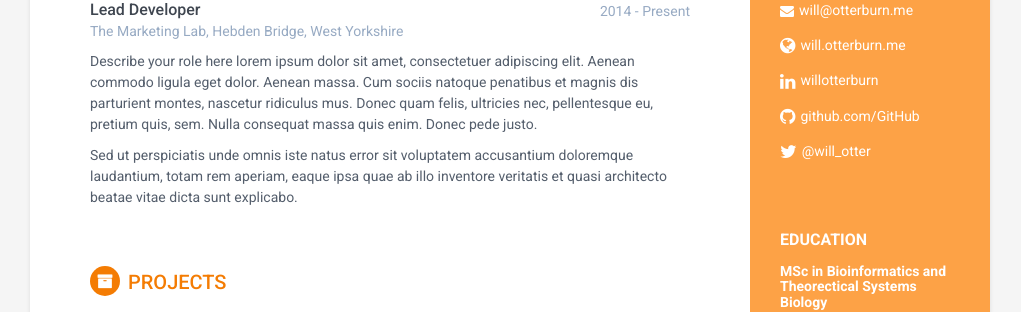
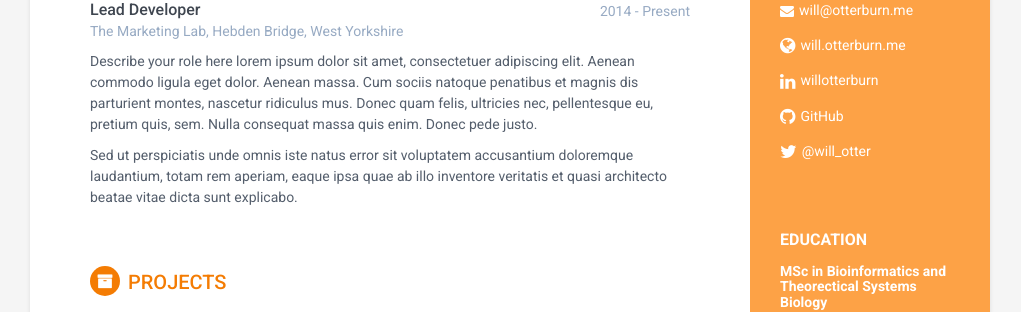
Before and after one commit to IkeLutra/willotter.github.io, a Jekyll site: the page built from index.html, in a window 1280 px wide. Shown: the part 333-645 px from the top of the page, without its empty margins (130-1151 px from the left). Built offline with Jekyll 4.4.1, drawn with Linux system fonts in a browser that asks for light colours.

Commit message:
Removes github url to match linkedin

```diff
--- a/_includes/sidebar.html
+++ b/_includes/sidebar.html
@@ -31,7 +31,7 @@
                     {% endif %}
 
                     {% if site.github %}
-                    <li class="github"><i class="fa fa-github"></i><a href="http://github.com/{{site.github}}" target="_blank">github.com/{{site.github}}</a></li>
+                    <li class="github"><i class="fa fa-github"></i><a href="http://github.com/{{site.github}}" target="_blank">{{site.github}}</a></li>
                     {% else %}
                     <li class="github"><i class="fa fa-github"></i><a href="http://github.com/sharu725" target="_blank">github.com/sharu725</a></li>
                     {% endif %}
```
